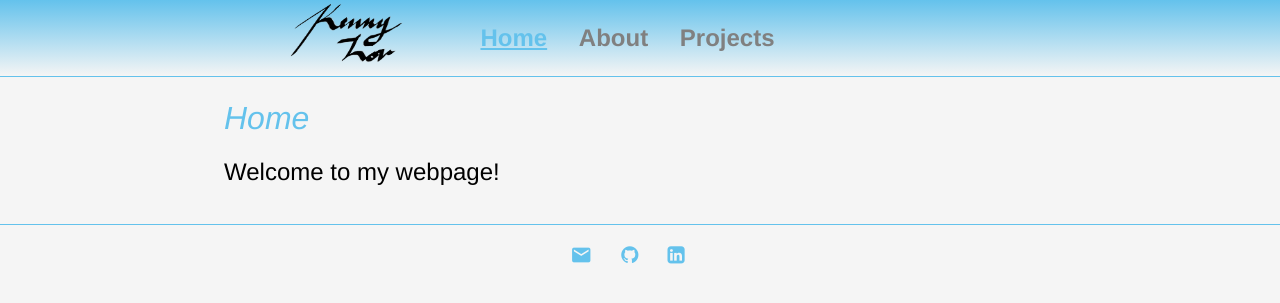
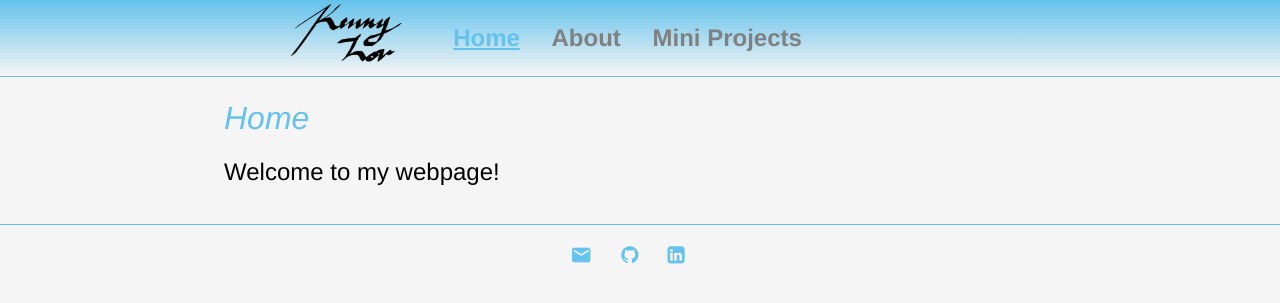
Before and after one commit to clfkenny/clfkenny.github.io, a Jekyll site: the page built from index.md, in a window 1280 px wide. Shown: the top 303 px of the page. Built offline with Jekyll 4.4.1, drawn with Linux system fonts in a browser that asks for light colours.

Commit message:
Update default.html

```diff
--- a/_layouts/default.html
+++ b/_layouts/default.html
@@ -15,7 +15,7 @@
 	    		<ul>
 	        		<li><a href="/">Home</a></li>
 		        	<li><a href="/about">About</a></li>
-	        		<li><a href="/projects">Projects</a></li>
+	        		<li><a href="/projects">Mini Projects</a></li>
 	    		</ul>
 
 			</nav>
```
